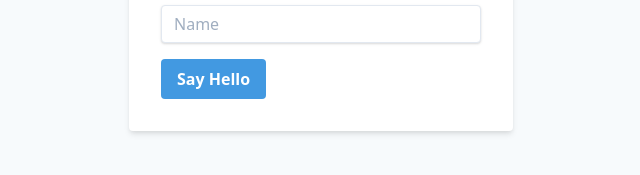
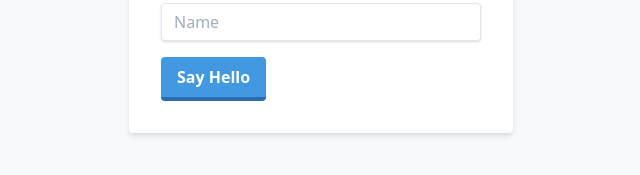
Before and after one commit to AlexEales/wasm-hello-rust, a website built with Parcel: page src/index.html in a window 1280 px wide. Shown: the part 495-670 px from the top of the page, 319-959 px from the left. Built offline with nearby package versions, Linux system fonts and the light colour scheme.

Commit message:
Changed button styling

```diff
--- a/src/index.html
+++ b/src/index.html
@@ -25,7 +25,7 @@
                             type="text"
                             placeholder="Name">
                     <button
-                            class="bg-blue-500 hover:bg-blue-700 text-white font-bold py-2 px-4 rounded"
+                            class="bg-blue-500 hover:bg-blue-400 text-white font-bold py-2 px-4 border-b-4 border-blue-700 hover:border-blue-500 rounded"
                             type="submit">
                         Say Hello
                     </button>
```
